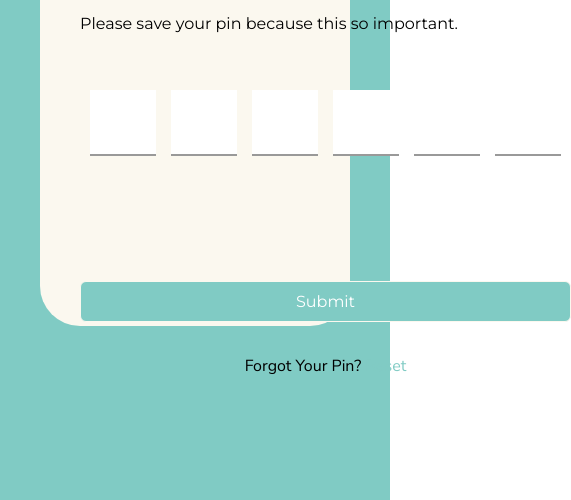
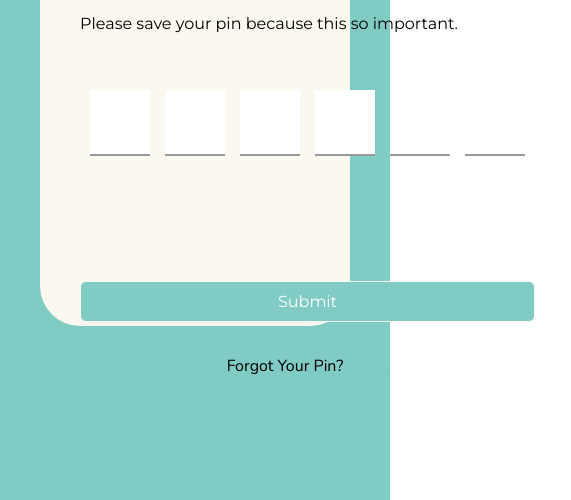
Before and after one commit to yusufbahtiarr/fgo24-css-slicing, a website: page pages/enter-pin.html in a window 390 px wide. Shown: the part 344-844 px from the top of the page, 571 px wide, since content can reach past the window. Drawn offline with Linux system fonts and the light colour scheme.

Commit message:
fix:fix responsive page enter-pin

```diff
--- a/css/enter-pin.css
+++ b/css/enter-pin.css
@@ -235,7 +235,13 @@ button img {
         gap: 20px;
         justify-content: space-between;
     }
-    .input-box {
+    .layout-register > .input-box {
+        display: flex;
         gap: 15px;
+        width: 100%;
+        justify-content: space-between;
+    }
+    .form-input-pin {
+        width: 60px;
     }
 }
```
